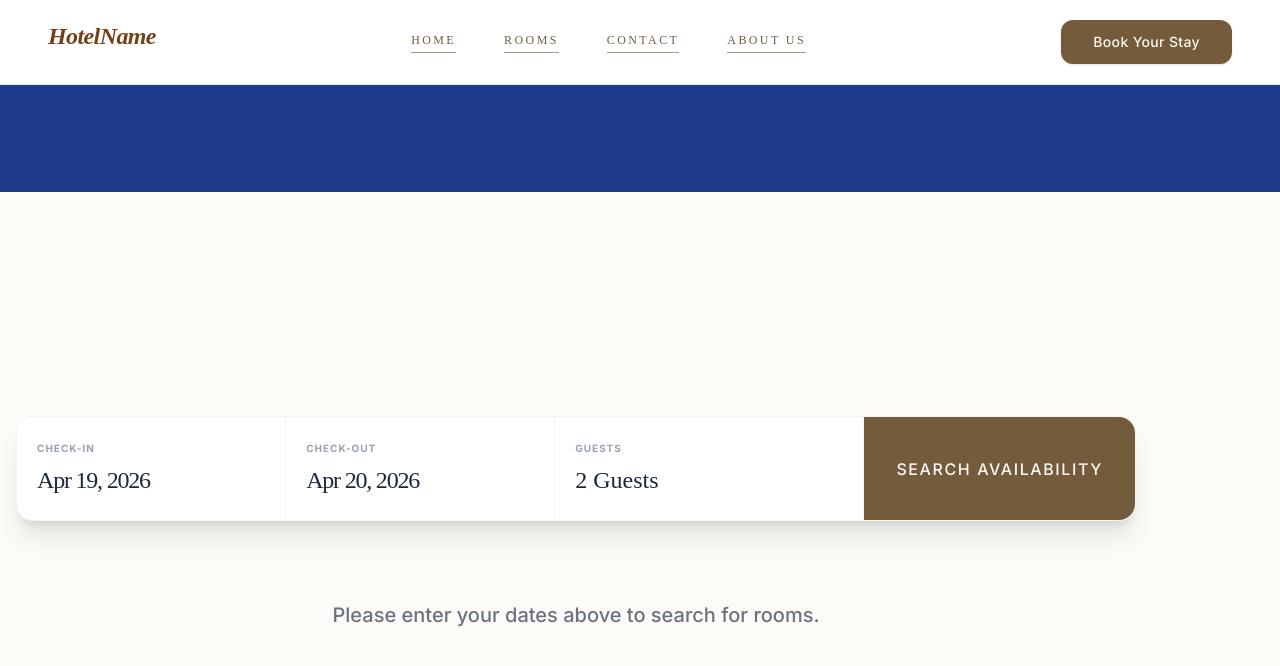
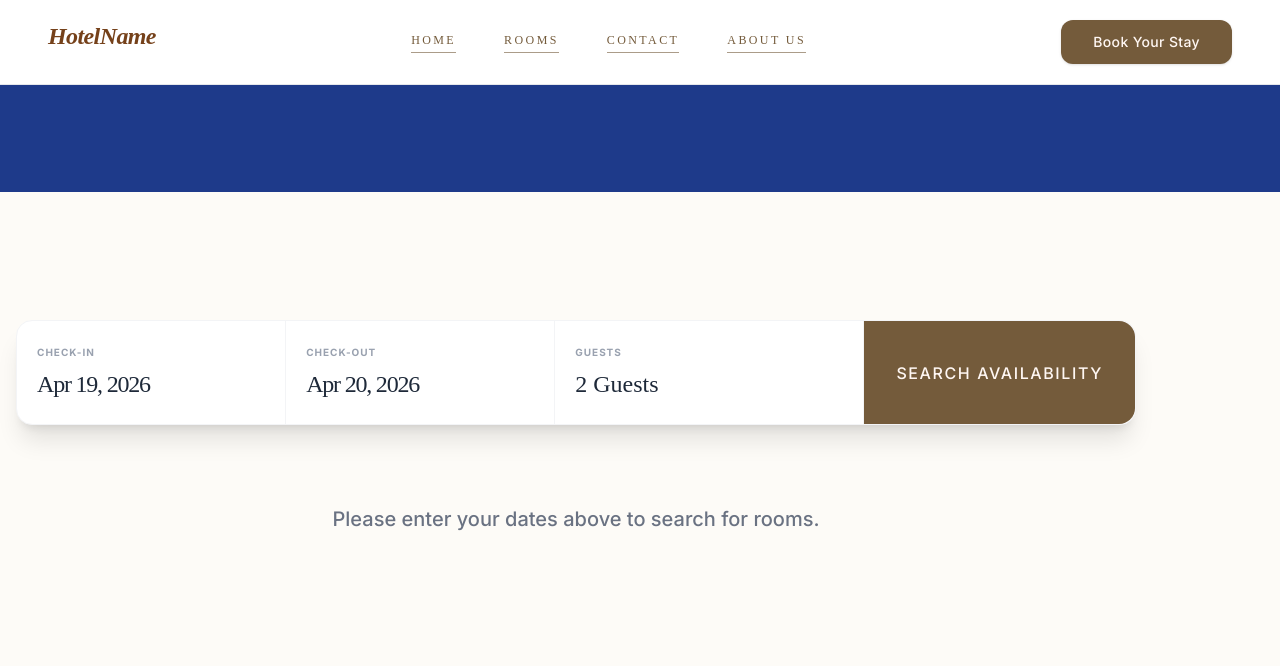
Before and after one commit to sanjuee/hotel-booking-system, a Next.js app: page /search in a window 1280 px wide. Shown: the top 666 px of the page. Built offline with nearby package versions, Linux system fonts and the light colour scheme.

Commit message:
feat: remove unnecessary padding from SearchResultsEngine layout

```diff
--- a/app/search/page.tsx
+++ b/app/search/page.tsx
@@ -73,7 +73,7 @@ function SearchResultsEngine() {
   return (
     <div >
       <Header />
-      <div className="max-w-6xl mt-32 px-4 py-24 ">
+      <div className="max-w-6xl mt-32 px-4 ">
 
         <SearchAvailabiltyBar
           initialCheckIn={initialCheckIn}
```
